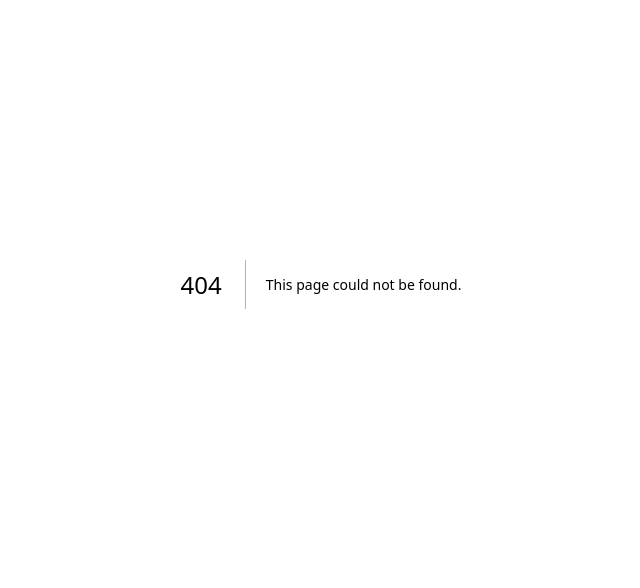
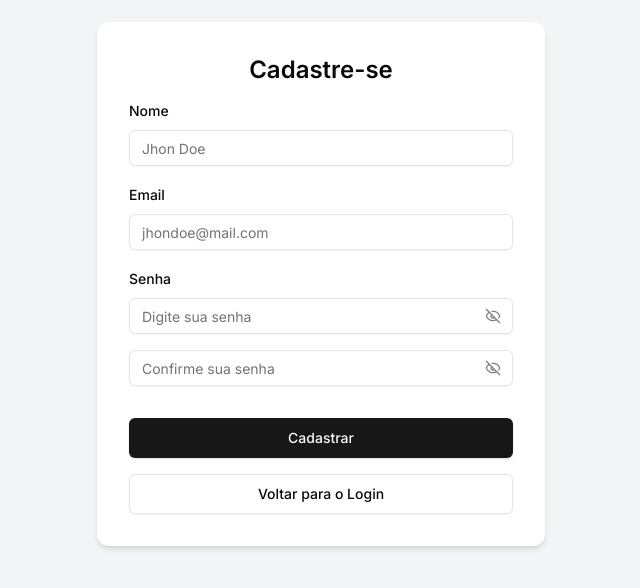
Before and after one commit to GabrielDNeto/teste-new-way-fe, a Next.js app: page /auth/signup in a window 1280 px wide. Before the commit this address had no page. Shown: the part 116-704 px from the top of the page, without its empty margins (319-959 px from the left). Built offline with nearby package versions, Linux system fonts and the light colour scheme.

Commit message:
feat: signup page integrated to backend

```diff
--- a/src/app/auth/signin/page.tsx
+++ b/src/app/auth/signin/page.tsx
@@ -11,6 +11,7 @@ import {
 } from "@/components/ui/form";
 import { Input } from "@/components/ui/input";
 import { PasswordInput } from "@/components/ui/password-input";
+import { getErrorMessage } from "@/helpers/get-error-message";
 import { signIn } from "@/services/auth";
 import { zodResolver } from "@hookform/resolvers/zod";
 import { useMutation } from "@tanstack/react-query";
@@ -46,10 +47,10 @@ export default function SignIn() {
         push("/");
       }
     },
-    onError: () => {
-      toast.warning("Email ou senha inválidos", {
+    onError: (error) => {
+      toast.warning("Erro ao fazer login", {
         closeButton: true,
-        description: "Verifique suas credenciais e tente novamente.",
+        description: getErrorMessage(error),
       });
     },
   });
@@ -109,6 +110,7 @@ export default function SignIn() {
                 className="w-full"
                 variant="outline"
                 size="lg"
+                onClick={() => push("/auth/signup")}
               >
                 Criar uma conta
               </Button>
--- /dev/null
+++ b/src/app/auth/signup/page.tsx
@@ -0,0 +1,161 @@
+"use client";
+
+import { Button } from "@/components/ui/button";
+import {
+  Form,
+  FormControl,
+  FormField,
+  FormItem,
+  FormLabel,
+  FormMessage,
+} from "@/components/ui/form";
+import { Input } from "@/components/ui/input";
+import { PasswordInput } from "@/components/ui/password-input";
+import { getErrorMessage } from "@/helpers/get-error-message";
+import { createUser } from "@/services/users";
+import { zodResolver } from "@hookform/resolvers/zod";
+import { useMutation } from "@tanstack/react-query";
+import { Loader2 } from "lucide-react";
+import { useRouter } from "next/navigation";
+import { useForm } from "react-hook-form";
+import { toast } from "sonner";
+import { z } from "zod";
+
+const signupSchema = z
+  .object({
+    name: z.string().min(1, { message: "Campo obrigatório" }),
+    email: z.string().email("Insira um e-mail válido"),
+    password: z.string().min(1, { message: "Campo obrigatório" }),
+    confirmPassword: z.string().min(1, { message: "Campo obrigatório" }),
+  })
+  .refine((data) => data.password === data.confirmPassword, {
+    message: "As senhas não coincidem",
+    path: ["confirmPassword"], // Error will appear under confirmPassword
+  });
+
+type SignUpFormValues = z.infer<typeof signupSchema>;
+
+export default function SignUp() {
+  const form = useForm<SignUpFormValues>({
+    resolver: zodResolver(signupSchema),
+    defaultValues: {
+      name: "",
+      email: "",
+      password: "",
+      confirmPassword: "",
+    },
+  });
+
+  const { push } = useRouter();
+
+  const signupMutate = useMutation({
+    mutationFn: createUser,
+    onSuccess: () => {
+      form.reset();
+      toast.success("Usuário cadastrado com sucesso!");
+      push("/auth/signin");
+    },
+    onError: (error: unknown) => {
+      toast.error("Erro ao cadastrar usuário", {
+        description: getErrorMessage(error),
+      });
+    },
+  });
+
+  const submit = async (data: SignUpFormValues) => {
+    const { confirmPassword, ...userData } = data;
+    signupMutate.mutateAsync(userData);
+  };
+
+  return (
+    <main className="w-full h-screen flex items-center justify-center bg-gray-100">
+      <div className="w-full max-w-md p-8 space-y-3 rounded-xl bg-white shadow-md">
+        <h1 className="text-2xl font-semibold text-center">Cadastre-se</h1>
+
+        <Form {...form}>
+          <form
+            className="flex flex-col gap-4"
+            onSubmit={form.handleSubmit(submit)}
+          >
+            <FormField
+              control={form.control}
+              name="name"
+              render={({ field }) => (
+                <FormItem>
+                  <FormLabel>Nome</FormLabel>
+                  <FormControl>
+                    <Input placeholder="Jhon Doe" {...field} />
+                  </FormControl>
+                  <FormMessage />
+                </FormItem>
+              )}
+            />
+
+            <FormField
+              control={form.control}
+              name="email"
+              render={({ field }) => (
+                <FormItem>
+                  <FormLabel>Email</FormLabel>
+                  <FormControl>
+                    <Input placeholder="jhondoe@mail.com" {...field} />
+                  </FormControl>
+                  <FormMessage />
+                </FormItem>
+              )}
+            />
+
+            <div className="space-y-4">
+              <FormField
+                control={form.control}
+                name="password"
+                render={({ field }) => (
+                  <FormItem>
+                    <FormLabel>Senha</FormLabel>
+                    <FormControl>
+                      <PasswordInput
+                        placeholder="Digite sua senha"
+                        {...field}
+                      />
+                    </FormControl>
+                    <FormMessage />
+                  </FormItem>
+                )}
+              />
+              <FormField
+                control={form.control}
+                name="confirmPassword"
+                render={({ field }) => (
+                  <FormItem>
+                    <FormControl>
+                      <PasswordInput
+                        placeholder="Confirme sua senha"
+                        {...field}
+                      />
+                    </FormControl>
+                    <FormMessage />
+                  </FormItem>
+                )}
+              />
+            </div>
+
+            <div className="flex flex-col space-y-4 mt-4">
+              <Button type="submit" className="w-full" size="lg">
+                Cadastrar
+              </Button>
+
+              <Button
+                type="button"
+                className="w-full"
+                variant="outline"
+                size="lg"
+              >
+                Voltar para o Login
+              </Button>
+            </div>
+          </form>
+        </Form>
+      </div>
+    </main>
+  );
+}
--- /dev/null
+++ b/src/helpers/get-error-message.ts
@@ -0,0 +1,14 @@
+export function getErrorMessage(error: unknown): string {
+  if (typeof error === "object" && error !== null) {
+    if (
+      "response" in error &&
+      typeof (error as any).response?.data?.message === "string"
+    ) {
+      return (error as any).response.data.message;
+    }
+    if ("message" in error && typeof (error as any).message === "string") {
+      return (error as any).message;
+    }
+  }
+  return "Ocorreu um erro inesperado. Tente novamente mais tarde.";
+}
--- /dev/null
+++ b/src/services/users/index.ts
@@ -0,0 +1,5 @@
+import { api } from "@/config/api";
+
+export function createUser(data: ICreateUser) {
+  return api.post("/users", data);
+}
```
Also changed, not shown: src/services/users/types.ts (added, +15 -0 lines).
